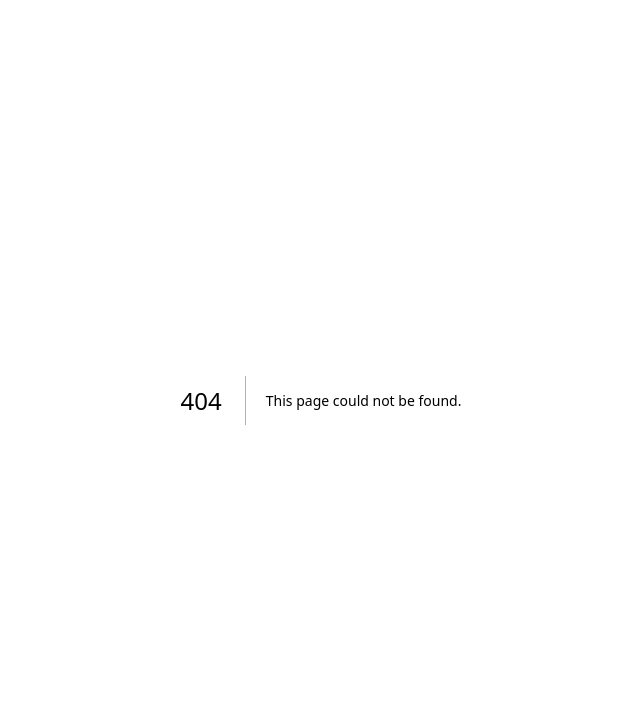
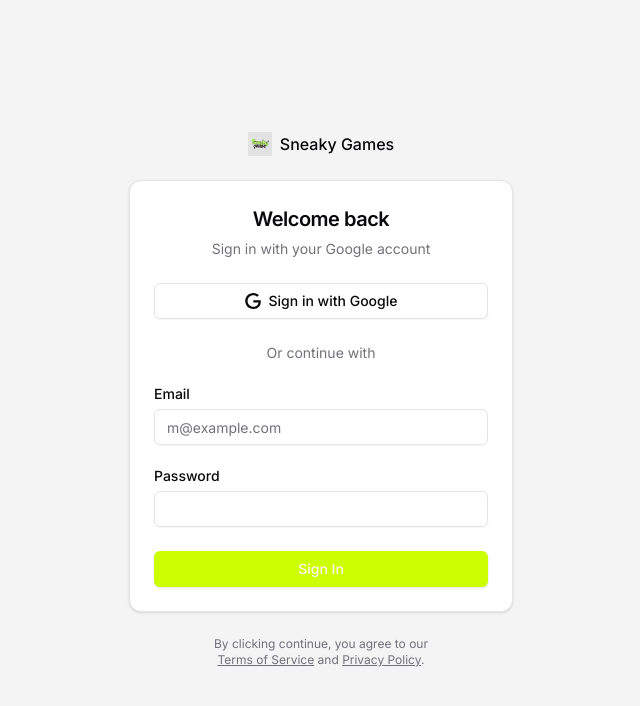
Before and after one commit to codify4/sneaky-games, a Next.js app: page /signin in a window 1280 px wide. Before the commit this address had no page. Shown: the top 706 px of the page, without its empty margins (319-959 px from the left). Built offline with nearby package versions, Linux system fonts and the light colour scheme.

Commit message:
added sign in form

```diff
--- /dev/null
+++ b/app/signin/page.tsx
@@ -0,0 +1,18 @@
+import { LoginForm } from "@/components/login-form"
+import Image from "next/image"
+
+export default function LoginPage() {
+  return (
+    <div className="flex min-h-svh flex-col items-center justify-center gap-6 bg-muted p-10">
+      <div className="flex w-full max-w-sm flex-col gap-6">
+        <a href="#" className="flex items-center gap-2 self-center font-medium">
+          <div className="flex h-6 w-6 items-center justify-center rounded-md bg-neon text-primary-foreground">
+            <Image src='/logo.png' alt='Sneaky Games Logo' width={60} height={30} />
+          </div>
+          Sneaky Games
+        </a>
+        <LoginForm />
+      </div>
+    </div>
+  )
+}
--- /dev/null
+++ b/components/login-form.tsx
@@ -0,0 +1,75 @@
+import { cn } from "@/lib/utils"
+import { Button } from "@/components/ui/button"
+import {
+  Card,
+  CardContent,
+  CardDescription,
+  CardHeader,
+  CardTitle,
+} from "@/components/ui/card"
+import { Input } from "@/components/ui/input"
+import { Label } from "@/components/ui/label"
+
+export function LoginForm({
+  className,
+  ...props
+}: React.ComponentPropsWithoutRef<"div">) {
+  return (
+    <div className={cn("flex flex-col gap-6", className)} {...props}>
+      <Card>
+        <CardHeader className="text-center">
+          <CardTitle className="text-xl">Welcome back</CardTitle>
+          <CardDescription>
+            Sign in with your Google account
+          </CardDescription>
+        </CardHeader>
+        <CardContent>
+          <form>
+            <div className="grid gap-6">
+              <div className="flex flex-col gap-4">
+                <Button variant="outline" className="w-full">
+                  <svg xmlns="http://www.w3.org/2000/svg" viewBox="0 0 24 24">
+                    <path
+                      d="M12.48 10.92v3.28h7.84c-.24 1.84-.853 3.187-1.787 4.133-1.147 1.147-2.933 2.4-6.053 2.4-4.827 0-8.6-3.893-8.6-8.72s3.773-8.72 8.6-8.72c2.6 0 4.507 1.027 5.907 2.347l2.307-2.307C18.747 1.44 16.133 0 12.48 0 5.867 0 .307 5.387.307 12s5.56 12 12.173 12c3.573 0 6.267-1.173 8.373-3.36 2.16-2.16 2.84-5.213 2.84-7.667 0-.76-.053-1.467-.173-2.053H12.48z"
+                      fill="currentColor"
+                    />
+                  </svg>
+                  Sign in with Google
+                </Button>
+              </div>
+              <div className="relative text-center text-sm">
+                <span className="relative z-10 bg-background px-2 text-muted-foreground">
+                  Or continue with
+                </span>
+              </div>
+              <div className="grid gap-6">
+                <div className="grid gap-2">
+                  <Label htmlFor="email">Email</Label>
+                  <Input
+                    id="email"
+                    type="email"
+                    placeholder="m@example.com"
+                    required
+                  />
+                </div>
+                <div className="grid gap-2">
+                  <div className="flex items-center">
+                    <Label htmlFor="password">Password</Label>
+                  </div>
+                  <Input id="password" type="password" required />
+                </div>
+                <Button type="submit" className="w-full bg-neon hover:bg-neon/80">
+                  Sign In
+                </Button>
+              </div>
+            </div>
+          </form>
+        </CardContent>
+      </Card>
+      <div className="text-balance text-center text-xs text-muted-foreground">
+        By clicking continue, you agree to our <a href="#" className="underline">Terms of Service</a>{" "}
+        and <a href="#" className="underline">Privacy Policy</a>.
+      </div>
+    </div>
+  )
+}
--- a/components/nav.tsx
+++ b/components/nav.tsx
@@ -36,9 +36,11 @@
             </Link>
           </ul>
           <div className="flex items-center space-x-4">
-            <Button className="bg-neon hover:bg-neon/70 text-black">
-              Sign Up
-            </Button>
+            <Link href="/signin">
+              <Button className="bg-neon hover:bg-neon/70 text-black px-10 rounded-lg">
+                Sign Up
+              </Button>
+            </Link>
           </div>
         </div>
       </nav>
--- /dev/null
+++ b/components/ui/card.tsx
@@ -0,0 +1,76 @@
+import * as React from "react"
+
+import { cn } from "@/lib/utils"
+
+const Card = React.forwardRef<
+  HTMLDivElement,
+  React.HTMLAttributes<HTMLDivElement>
+>(({ className, ...props }, ref) => (
+  <div
+    ref={ref}
+    className={cn(
+      "rounded-xl border bg-card text-card-foreground shadow",
+      className
+    )}
+    {...props}
+  />
+))
+Card.displayName = "Card"
+
+const CardHeader = React.forwardRef<
+  HTMLDivElement,
+  React.HTMLAttributes<HTMLDivElement>
+>(({ className, ...props }, ref) => (
+  <div
+    ref={ref}
+    className={cn("flex flex-col space-y-1.5 p-6", className)}
+    {...props}
+  />
+))
+CardHeader.displayName = "CardHeader"
+
+const CardTitle = React.forwardRef<
+  HTMLDivElement,
+  React.HTMLAttributes<HTMLDivElement>
+>(({ className, ...props }, ref) => (
+  <div
+    ref={ref}
+    className={cn("font-semibold leading-none tracking-tight", className)}
+    {...props}
+  />
+))
+CardTitle.displayName = "CardTitle"
+
+const CardDescription = React.forwardRef<
+  HTMLDivElement,
+  React.HTMLAttributes<HTMLDivElement>
+>(({ className, ...props }, ref) => (
+  <div
+    ref={ref}
+    className={cn("text-sm text-muted-foreground", className)}
+    {...props}
+  />
+))
+CardDescription.displayName = "CardDescription"
+
+const CardContent = React.forwardRef<
+  HTMLDivElement,
+  React.HTMLAttributes<HTMLDivElement>
+>(({ className, ...props }, ref) => (
+  <div ref={ref} className={cn("p-6 pt-0", className)} {...props} />
+))
+CardContent.displayName = "CardContent"
+
+const CardFooter = React.forwardRef<
+  HTMLDivElement,
+  React.HTMLAttributes<HTMLDivElement>
+>(({ className, ...props }, ref) => (
+  <div
+    ref={ref}
+    className={cn("flex items-center p-6 pt-0", className)}
+    {...props}
+  />
+))
+CardFooter.displayName = "CardFooter"
+
+export { Card, CardHeader, CardFooter, CardTitle, CardDescription, CardContent }
--- /dev/null
+++ b/components/ui/input.tsx
@@ -0,0 +1,22 @@
+import * as React from "react"
+
+import { cn } from "@/lib/utils"
+
+const Input = React.forwardRef<HTMLInputElement, React.ComponentProps<"input">>(
+  ({ className, type, ...props }, ref) => {
+    return (
+      <input
+        type={type}
+        className={cn(
+          "flex h-9 w-full rounded-md border border-input bg-transparent px-3 py-1 text-base shadow-sm transition-colors file:border-0 file:bg-transparent file:text-sm file:font-medium file:text-foreground placeholder:text-muted-foreground focus-visible:outline-none focus-visible:ring-1 focus-visible:ring-ring disabled:cursor-not-allowed disabled:opacity-50 md:text-sm",
+          className
+        )}
+        ref={ref}
+        {...props}
+      />
+    )
+  }
+)
+Input.displayName = "Input"
+
+export { Input }
--- /dev/null
+++ b/components/ui/label.tsx
@@ -0,0 +1,26 @@
+"use client"
+
+import * as React from "react"
+import * as LabelPrimitive from "@radix-ui/react-label"
+import { cva, type VariantProps } from "class-variance-authority"
+
+import { cn } from "@/lib/utils"
+
+const labelVariants = cva(
+  "text-sm font-medium leading-none peer-disabled:cursor-not-allowed peer-disabled:opacity-70"
+)
+
+const Label = React.forwardRef<
+  React.ElementRef<typeof LabelPrimitive.Root>,
+  React.ComponentPropsWithoutRef<typeof LabelPrimitive.Root> &
+    VariantProps<typeof labelVariants>
+>(({ className, ...props }, ref) => (
+  <LabelPrimitive.Root
+    ref={ref}
+    className={cn(labelVariants(), className)}
+    {...props}
+  />
+))
+Label.displayName = LabelPrimitive.Root.displayName
+
+export { Label }
--- a/package.json
+++ b/package.json
@@ -10,6 +10,7 @@
   },
   "dependencies": {
     "@radix-ui/react-dialog": "^1.1.5",
+    "@radix-ui/react-label": "^2.1.2",
     "@radix-ui/react-slot": "^1.1.1",
     "class-variance-authority": "^0.7.1",
     "clsx": "^2.1.1",
```
Also changed, not shown: 1 other file (tests, documents, lock files or other folders).
